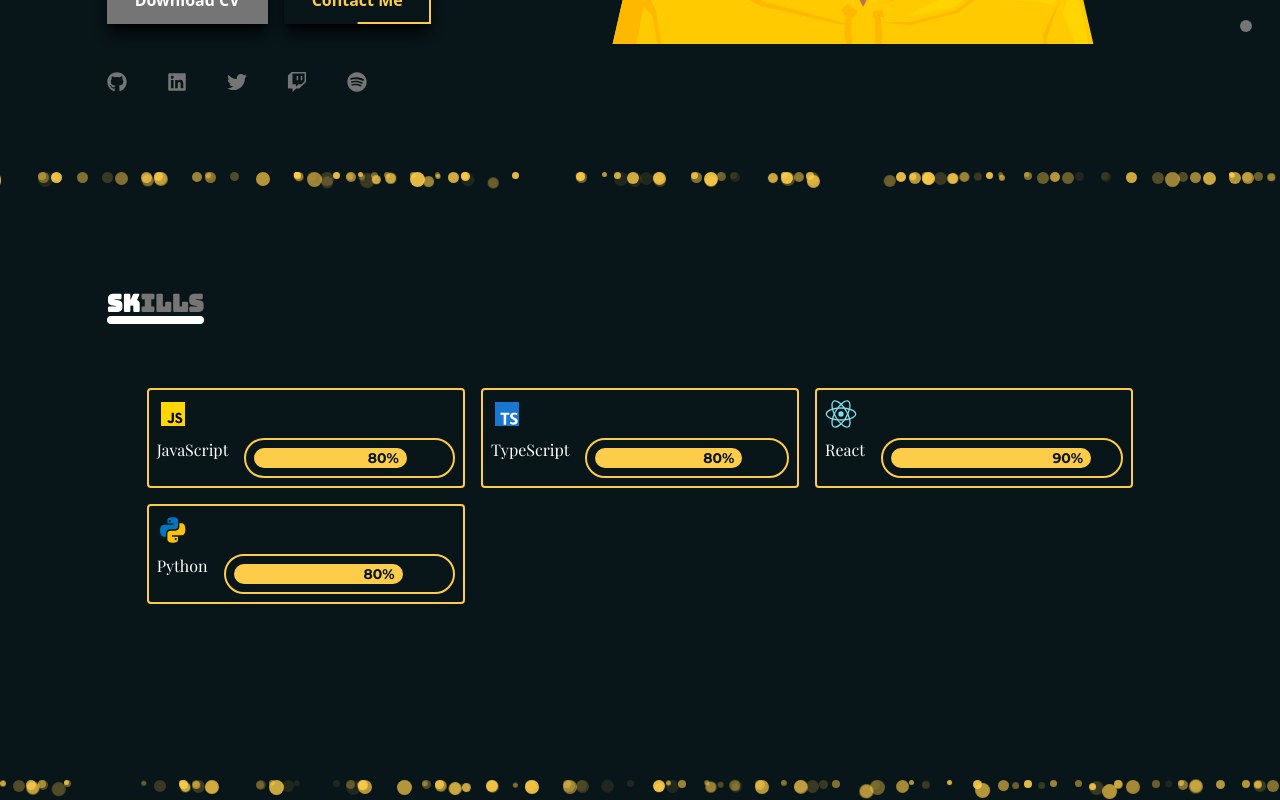
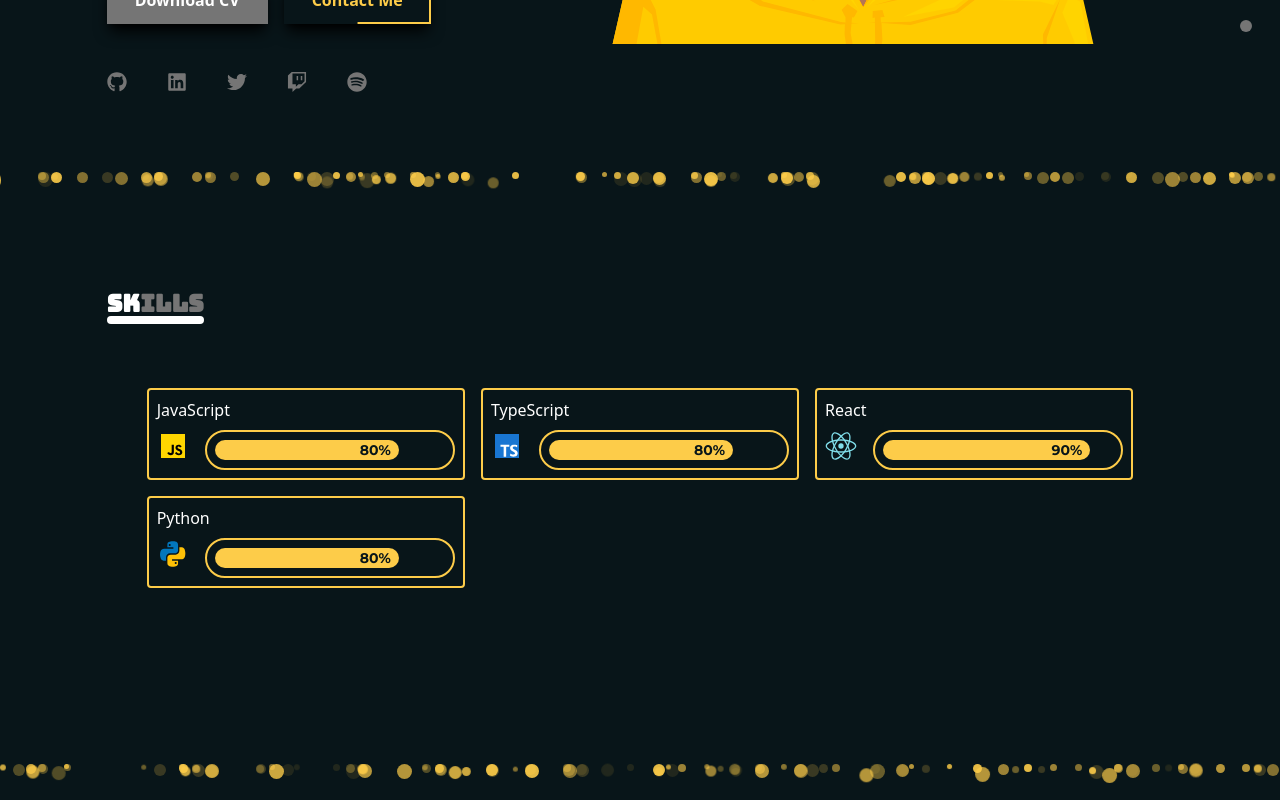
Before and after one commit to ElijahMwambazi/portfolio-site, a React (Vite) app: page / in a window 1280 px wide. Shown: the part 604-1404 px from the top of the page. Built offline with nearby package versions, Linux system fonts and the light colour scheme.

Commit message:
Switch icon and title spots

```diff
--- a/src/components/progress-bar.component.tsx
+++ b/src/components/progress-bar.component.tsx
@@ -1,12 +1,16 @@
-import { useEffect, useRef } from "react";
+import {
+  ReactElement,
+  useEffect,
+  useRef,
+} from "react";
 
 export type ProgressBarProps = {
-  title: string;
+  skillIcon: ReactElement;
   percentage: number;
 };
 
 const ProgressBar = ({
-  title,
+  skillIcon,
   percentage,
 }: ProgressBarProps) => {
   const countbarRef =
@@ -37,10 +41,7 @@ const ProgressBar = ({
 
   return (
     <div className="flex gap-4">
-      <h3 className="font-playfair align-middle shrink">
-        {title}
-      </h3>
-
+      {skillIcon}
       <div className="rounded-full grow border-yellow border-2 p-2">
         <div
           className="font-montserrat text-sm bg-yellow flex justify-end rounded-full px-2 text-dark-green font-bold"
--- a/src/components/skill-card.component.tsx
+++ b/src/components/skill-card.component.tsx
@@ -14,9 +14,9 @@ const SkillCard = ({
 }: SkillCardProps) => {
   return (
     <div className="flex flex-col gap-2 p-2 justify-center rounded border-yellow border-2 text-bold">
-      {skillIcon}
+      {title}
       <ProgressBar
-        title={title}
+        skillIcon={skillIcon}
         percentage={percentage}
       />
     </div>
```
